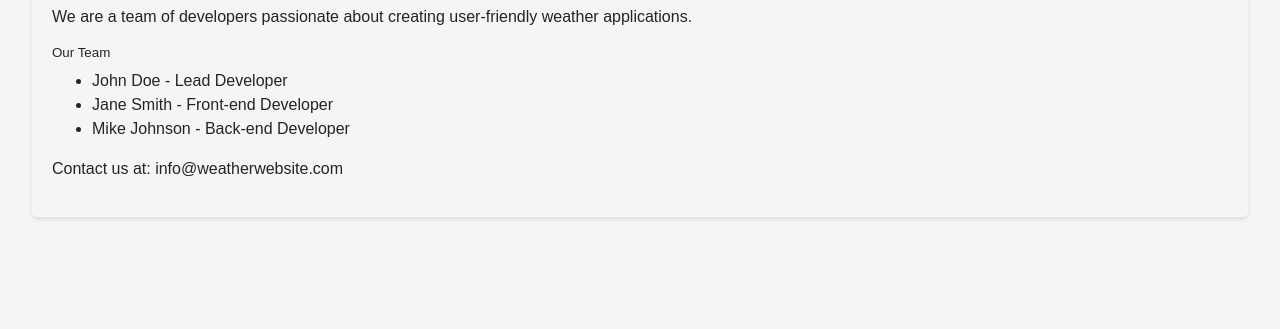
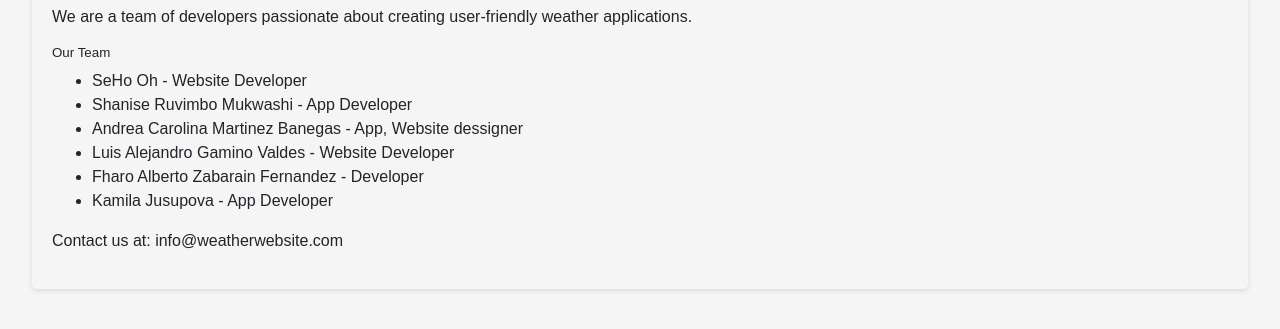
Before and after one commit to AlexHamn/weather-website, a plain HTML site: page about.html in a window 1280 px wide. Shown: the part 175-504 px from the top of the page. Drawn offline with nearby package versions, Linux system fonts and the light colour scheme.

Commit message:
Update about.html

```diff
--- a/about.html
+++ b/about.html
@@ -24,9 +24,12 @@
         <p>We are a team of developers passionate about creating user-friendly weather applications.</p>
         <h2>Our Team</h2>
         <ul>
-            <li>John Doe - Lead Developer</li>
-            <li>Jane Smith - Front-end Developer</li>
-            <li>Mike Johnson - Back-end Developer</li>
+            <li>SeHo Oh - Website Developer</li>
+            <li>Shanise Ruvimbo Mukwashi - App Developer</li>
+            <li>Andrea Carolina Martinez Banegas - App, Website dessigner</li>
+            <li>Luis Alejandro Gamino Valdes - Website Developer</li>
+            <li>Fharo Alberto Zabarain Fernandez - Developer</li>
+            <li>Kamila Jusupova - App Developer</li>
         </ul>
         <p>Contact us at: info@weatherwebsite.com</p>
     </div>
```
